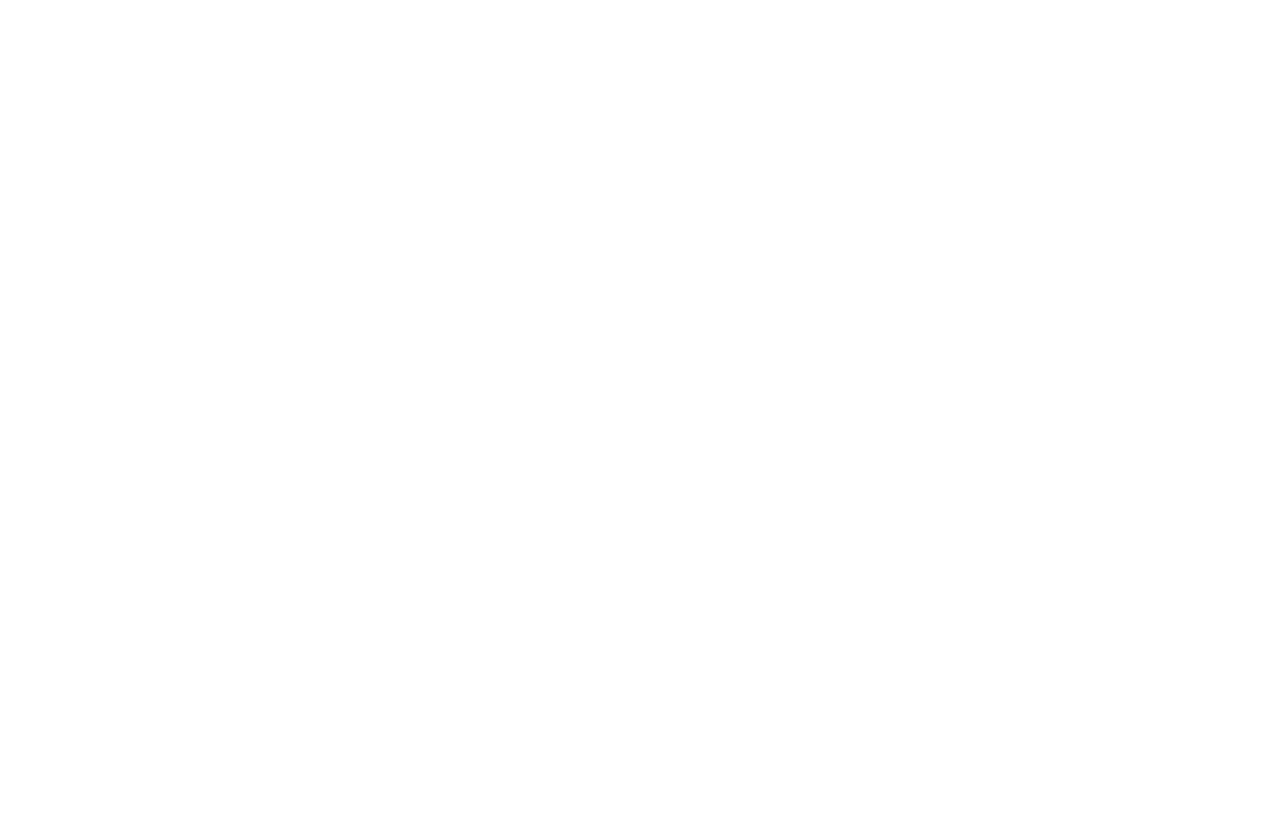
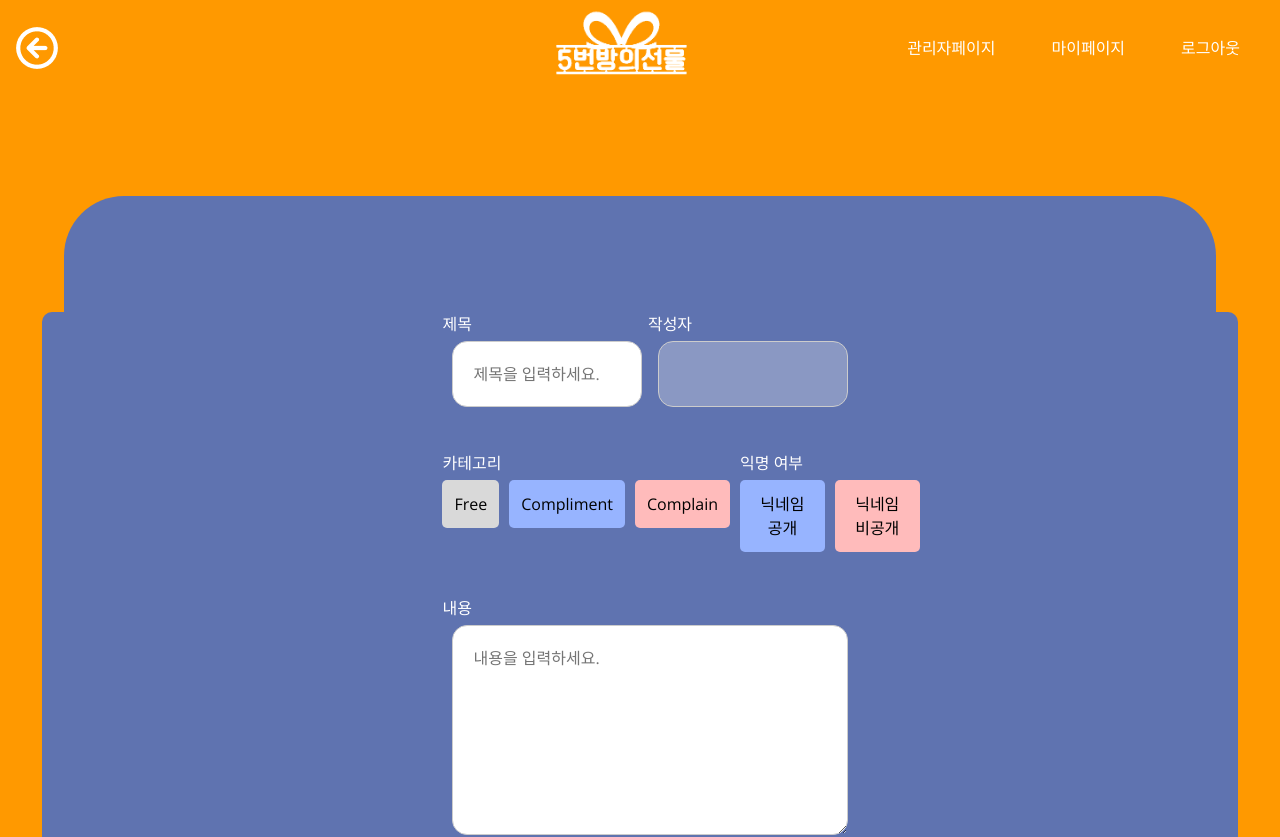
Before and after one commit to beyond-sw-camp/be05-3rd-3team-Miracle_in_cell_No.5, a Vue app in the folder frontend/: page /posts/1/editpost in a window 1280 px wide. Before the commit this address had no page. Shown: the top 837 px of the page. Before the commit the page ends 800 px from the top, so only its background shows below. Built offline with nearby package versions, Linux system fonts and the light colour scheme; sample sign-in values are in the browser's storage.

Commit message:
feat: 글 수정 페이지 연결

```diff
--- a/frontend/src/page/EditPost.vue
+++ b/frontend/src/page/EditPost.vue
@@ -2,70 +2,289 @@
     <div class="roomInfo-container">
         <div class="roomInfo">
             <br><br><br><br>
-            <div class="show-post">
+            <div class="submit-post">
                 <div class="form-row">
                     <div class="form-group">
-                        <!-- <h2>제목</h2>
-                        <div v-if="post" class="view-post">
-                            <h3>{{ post.title }}</h3>
-                        </div> -->
-                        <h2>제목: <span v-if="post">{{ post.title }}</span></h2>
+                        <!-- <label for="title">제목</label>
+                        <input type="text" id="title" v-model="title" placeholder="제목을 입력하세요."> -->
+                        <label>제목</label>
+                        <input name="postTitle" id="postTitle" v-model="post.title" type="text" placeholder="제목을 입력하세요."/>
                     </div>
                     <div class="form-group">
-                        <h3>작성자: <span v-if="post">{{ post.authorNickname }}</span>카테고리: <span v-if="post">{{ post.category }}</span>조회수: <span v-if="post">{{ post.viewCount }}</span>작성일: <span v-if="post">{{ post.createdDateTime }}</span></h3>
+                        <!-- <label for="writer">작성자</label>
+                        <input type="text" id="writer" v-model="getNickname" disabled> -->
+                        <label>작성자</label>
+                        <input name="postWriter" id="postWriter" :value="nickname" type="text" disabled>
                     </div>
-                    <div class="form-group">
-                        <div v-if="post" class="view-post">
-                            <h3>{{ post.content }}</h3>
+                </div>
+                <br>
+                <div class="form-row">
+                    <div class="form-group category-buttons">
+                        <label>카테고리</label>
+                        <div class="category-button-group">
+                            <button :class="{ active: post.category === 'FREE' }" @click="setCategory('FREE')">Free</button>
+                            <button :class="{ active: post.category === 'COMPLIMENT' }" @click="setCategory('COMPLIMENT')">Compliment</button>
+                            <button :class="{ active: post.category === 'COMPLAIN' }" @click="setCategory('COMPLAIN')">Complain</button>
+                        </div>
+                    </div>
+                    <div class="form-group anonymous-buttons">
+                        <label>익명 여부</label>
+                        <div class="anonymous-button-group">
+                            <button :class="{ active: post.anonymous === false }" @click="setAnonymous(false)">닉네임 공개</button>
+                            <button :class="{ active: post.anonymous === true }" @click="setAnonymous(true)">닉네임 비공개</button>
                         </div>
                     </div>
                 </div>
+                <br>
+                <div class="form-group">
+                    <label>내용</label>
+                    <textarea name="postContent" id="postContent" v-model="post.content" placeholder="내용을 입력하세요." rows="7"></textarea>
+                </div>
+                <br><br>
+                <button class="submit-button" @click="submitPost">저장</button>
             </div>
         </div>
     </div>
 </template>
 
 <script>
+import { ref } from 'vue'
+import { useRoute } from 'vue-router';
+import userApi from '@/apis/user';
 import postApi from '@/apis/post';
-import { ref } from 'vue';
-import { useRoute } from 'vue-router';
 
 export default {
     setup() {
         const route = useRoute();
+        const roomId = route.params.id;
+        console.log("roomId:", roomId);
         const postId = route.params.id;
-        console.log("postId: ", postId);
-        const post = ref(null);
+        console.log("postId:", postId);
 
-        const showPost = async () => {
+        const post = ref({
+            title: "",
+            writer: "",
+            category: "",
+            anonymous: "",
+            content: ""
+        })
+
+        const nickname = ref("");
+
+        const getNickname = async () => {
             try {
-                console.log(postId);
-                const response = await postApi.getPostById(postId);
-                console.log("response data: ", response.data);
-                console.log("response data data: ", response.data.data);
-                post.value = response.data.data;
-                console.log("content [0] " , post.value[0]);
+                const user = await userApi.getUserProfile();
+                console.log("user data: ", user.data);
+                nickname.value = user.data.data.nickname;
+                console.log("nickname value:", nickname.value);
+                post.value.writer = user.data.nickname;
             } catch (error) {
                 console.error("Error fetching scraps:", error);
             }
-        }
-        showPost();
+        };
+
+        getNickname()
+
+        const submitPost = async () => {
+            try {
+                const data = {
+                    title: post.value.title,
+                    writer: post.value.writer,
+                    category: post.value.category,
+                    anonymousYn: post.value.anonymous === true ? true : false,
+                    content: post.value.content
+                }
+
+                const response = await postApi.savePostById(roomId, data);
+                console.log(response);
+
+                alert("저장되었습니다.");
+
+                window.location.href = `/posts/${postId}`;
+            } catch (error) {
+                console.error("Error saving post:", error);
+            }
+        };
+
+        const setCategory = (category) => {
+            post.value.category = category;
+        };
+
+        const setAnonymous = (anonymous) => {
+            post.value.anonymous = anonymous;
+        };
 
         return {
-            post
+            post,
+            nickname,
+            getNickname,
+            submitPost,
+            setCategory,
+            setAnonymous
         }
     }
-};
+
+    // name: 'SubmitPost',
+
+    // data() {
+    //     return {
+    //         title: '',
+    //         anonymous: false,
+    //         content: '',
+    //         category: 'Free'
+    //     };
+    // },
+
+    // methods: {
+    //     submitPost() {
+    //         console.log('제목:', this.title);
+    //         console.log('작성자:', this.post.writer);
+    //         console.log('익명 여부:', this.anonymous);
+    //         console.log('내용:', this.content);
+    //         console.log('카테고리:', this.category);
+    //     },
+
+    //     setCategory(category) {
+    //         this.category = category;
+    //     },
+
+    //     setAnonymous(anonymous) {
+    //         this.anonymous = anonymous;
+    //     }
+    // }
+}
 </script>
 
 <style scoped>
-.view-post {
-    padding: 20px;
-    background-color: #f4f4f4;
-    border-radius: 10px;
+body {
+    margin: 0;
 }
 
-.content {
-    margin-top: 20px;
+.post-text {
+    font-size: 24px;
+    color: white;
+    font-weight: bold;
 }
+
+.submit-post {
+    background-color: #5F73B0;
+    padding: 20px;
+    border-radius: 10px;
+    flex-direction: column;
+    margin: 0;
+    margin-bottom: 50px;
+    padding: 0 400px;
+}
+
+.form-row {
+    display: flex;
+    justify-content: space-between;
+    margin-bottom: 20px;
+}
+
+.form-group {
+    flex: 0 0 48%;
+}
+
+.form-group label {
+    flex: 1;
+}
+
+.form-group select {
+    width: 80%;
+    padding: 20px;
+    border-radius: 15px;
+    border: 1px solid #ccc;
+}
+
+.form-group input[type="text"],
+.form-group textarea,
+.form-group select {
+    flex: 2;
+    margin-left: 10px;
+}
+
+label {
+    display: block;
+    margin-bottom: 5px;
+    color: white;
+}
+
+input[type="text"],
+textarea,
+select {
+    width: 100%;
+    padding: 20px;
+    border-radius: 15px;
+    border: 1px solid #ccc;
+}
+
+.submit-post textarea#content {
+    width: calc(100% - 70px);
+    height: 200px;
+}
+
+.category-button-group {
+    display: flex;
+}
+
+.category-button-group button {
+    flex: 1;
+    padding: 10px;
+    margin-right: 10px;
+    border: 2px solid transparent;
+    border-radius: 5px;
+    cursor: pointer;
+    outline: none;
+}
+
+.category-button-group button:nth-child(1) {
+    background-color: #D9D9D9;
+    color: black;
+}
+
+.category-button-group button:nth-child(2) {
+    background-color: #97B4FF;
+    color: black;
+}
+
+.category-button-group button:nth-child(3) {
+    background-color: #FFBBBB;
+    color: black;
+}
+
+.category-button-group button.active {
+    border-color: #FF9900;
+    border-width: 4px;
+}
+
+.anonymous-button-group {
+    display: flex;
+}
+
+.anonymous-button-group button {
+    flex: 1;
+    padding: 10px;
+    margin-right: 10px;
+    border: 2px solid transparent;
+    border-radius: 5px;
+    cursor: pointer;
+    outline: none;
+}
+
+.anonymous-button-group button:nth-child(1) {
+    background-color: #97B4FF;
+    color: black;
+}
+
+.anonymous-button-group button:nth-child(2) {
+    background-color: #FFBBBB;
+    color: black;
+}
+
+.anonymous-button-group button.active {
+    border-color: #FF9900;
+    border-width: 4px;
+}
+
 </style>
--- a/frontend/src/page/ViewPost.vue
+++ b/frontend/src/page/ViewPost.vue
@@ -16,7 +16,11 @@
                         <h5>작성자: <span v-if="post">{{ post.authorNickname }}</span>&nbsp;&nbsp;
                             카테고리: <span v-if="post">{{ post.category }}</span>&nbsp;&nbsp;
                             조회수: <span v-if="post">{{ post.viewCount }}</span>&nbsp;&nbsp;
-                            작성일: <span v-if="post">{{ post.createdDateTime }}</span></h5>
+                            작성일: <span v-if="post">{{ post.createdDateTime }}</span>
+                        </h5>
+                    </div>
+                    <div class='ismypost' v-if="isUserPost(nickname)">
+                        <router-link :to="`/posts/${postId}/editpost`"><button class='edit-btn'>수정</button></router-link>
                     </div>
                     <br>
                     <div class="form-group">
@@ -24,9 +28,6 @@
                             <h3>{{ post.content }}</h3>
                         </div>
                     </div>
-                    <!-- <div class='ismypost' v-if="isUserPost(post.authorNickname)">
-                        <router-link :to="`/posts/${post.id}/editpost`"><button class='edit-btn'>수정</button></router-link>
-                    </div> -->
                 </div>
             </div>
         </div>
@@ -37,20 +38,27 @@
 import postApi from '@/apis/post';
 import { ref } from 'vue';
 import { useRoute } from 'vue-router';
-// import room from '@/apis/room';
-// import userApi from '@/apis/user';
+import userApi from '@/apis/user';
 
 export default {
     setup() {
         const route = useRoute();
         const postId = route.params.id;
         console.log("postId: ", postId);
-        const post = ref(null);
+        const post = ref();
+        const nickname = ref('');
 
-        // const isUserPost = (authorNickname) => {
-        //     console.log("nickname", authorNickname);
-        //     return authorNickname === userApi.getUserProfile().authorNickname;
-        // }
+        const isUserPost = async (nickname) => {
+            try {
+                console.log("nickname", nickname);
+                const userProfile = await userApi.getUserProfile();
+                console.log("userProfile", userProfile);
+                console.log("postId", postId);
+                return nickname === userProfile.data.nickname;
+            } catch (error) {
+                console.error("Error fetching scraps:", error);
+            }
+        }
 
         const showPost = async () => {
             try {
@@ -59,6 +67,7 @@
                 console.log("response data: ", response.data);
                 console.log("response data data: ", response.data.data);
                 post.value = response.data.data;
+                nickname.value = response.data.data.authorNickname;
                 console.log("content [0] " , post.value[0]);
             } catch (error) {
                 console.error("Error fetching scraps:", error);
@@ -67,7 +76,8 @@
         showPost();
 
         return {
-            // isUserPost,
+            nickname,
+            isUserPost,
             post
         }
     }
```
Also changed, not shown: frontend/src/components/PostCard.vue (+8 -1 lines), frontend/src/router/index.js (+5 -5 lines).
